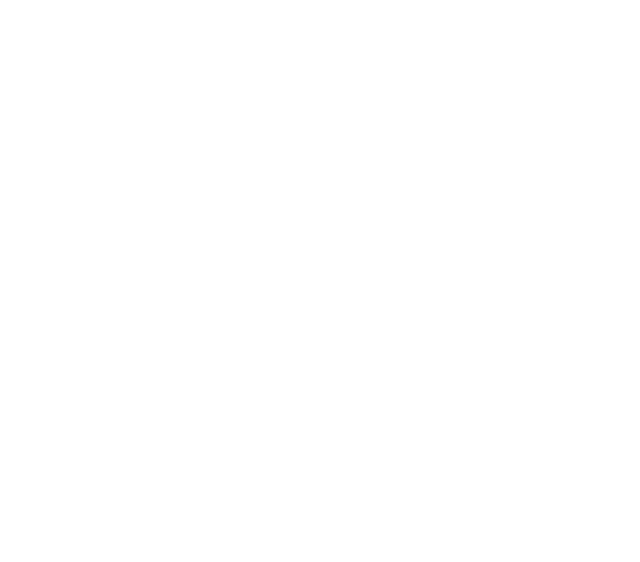
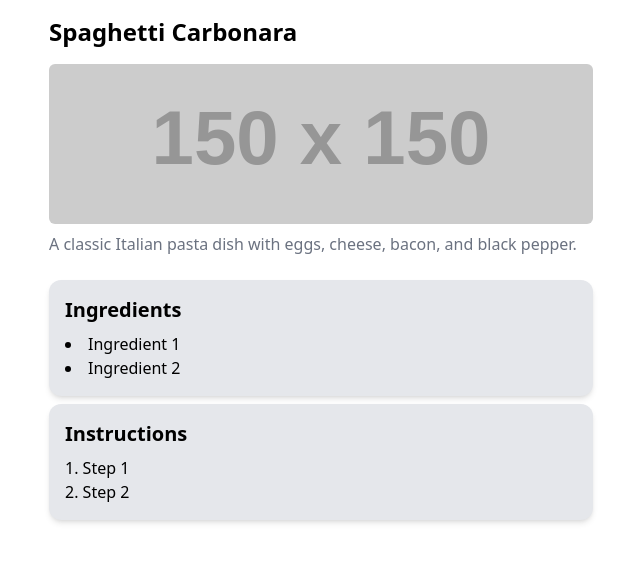
Before and after one commit to akram-99-amg/alx-fe-reactjs, a React (Vite) app in the folder recipe-sharing-platform/: page /recipe/1 in a window 1280 px wide. Shown: the top 562 px of the page, without its empty margins (319-959 px from the left). Built offline with nearby package versions, Linux system fonts and the light colour scheme.

Commit message:
add task 3

```diff
--- a/recipe-sharing-platform/src/components/HomePage.jsx
+++ b/recipe-sharing-platform/src/components/HomePage.jsx
@@ -1,5 +1,6 @@
 import React, { useEffect, useState } from 'react'
 import data from "../data.json"
+import { Link } from 'react-router-dom'
 const HomePage = () => {
     const [recipes, setRecepies] = useState([])
     useEffect(() => {
@@ -24,6 +25,9 @@
                         />
 
                         <p className='text-gray-500'>{recipe.summary}</p>
+                        <Link to={`/recipe/${recipe.id}`} className='text-blue-300 hover:underline'>
+                        View details
+                        </Link>
                     </div>
 
                 ))}
--- a/recipe-sharing-platform/src/components/RecipeDetail.jsx
+++ b/recipe-sharing-platform/src/components/RecipeDetail.jsx
@@ -1,8 +1,41 @@
-import React from 'react'
+import { useParams } from 'react-router-dom'
+import data from "../data.json"
 
 const RecipeDetail = () => {
+  const { id } = useParams();
+  const recipe = data.find((item) => item.id === parseInt(id))
+  if (!recipe) {
+    return <div className='text-center text-red-400 mt-10'>Recipe not found</div>
+  }
+
   return (
-    <div>
+    <div className='max-w-xl mx-auto p-4'>
+      <h1 className='text-2xl font-bold mb-4'>{recipe.title}</h1>
+      <img
+        src={recipe.image}
+        alt={recipe.title}
+        className='w-full h-40 object-cover rounded-md mb-2'
+      />
+      <p className='text-gray-500 mb-6'>{recipe.summary}</p>
+
+
+      <div className='bg-gray-200 p-4 rounded-xl shadow-md'>
+      <h2 className='text-xl font-semibold mb-2'>Ingredients</h2>
+
+      <ul className='list-disc list-inside'>
+        <li> Ingredient 1</li>
+        <li> Ingredient 2</li>
+      </ul>
+      </div>
+
+      <div className='bg-gray-200 p-4 rounded-xl shadow-md mt-2'>
+        <h2 className='text-xl font-semibold mb-2'>Instructions</h2>
+      <ol className='list-decimal list-inside'>
+        <li>Step 1</li>
+        <li>Step 2</li>
+      </ol>
+
+      </div>
 
     </div>
   )
```
